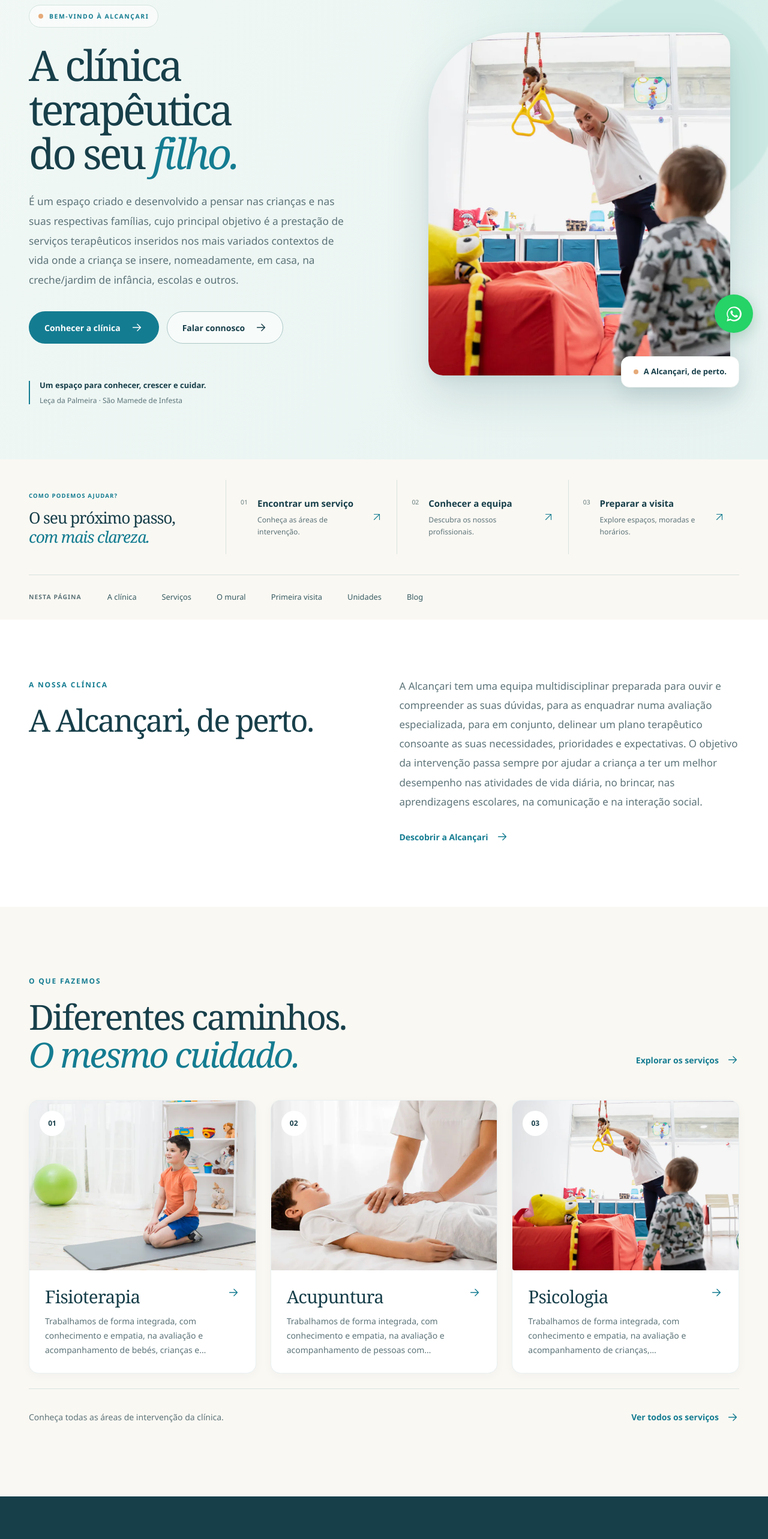
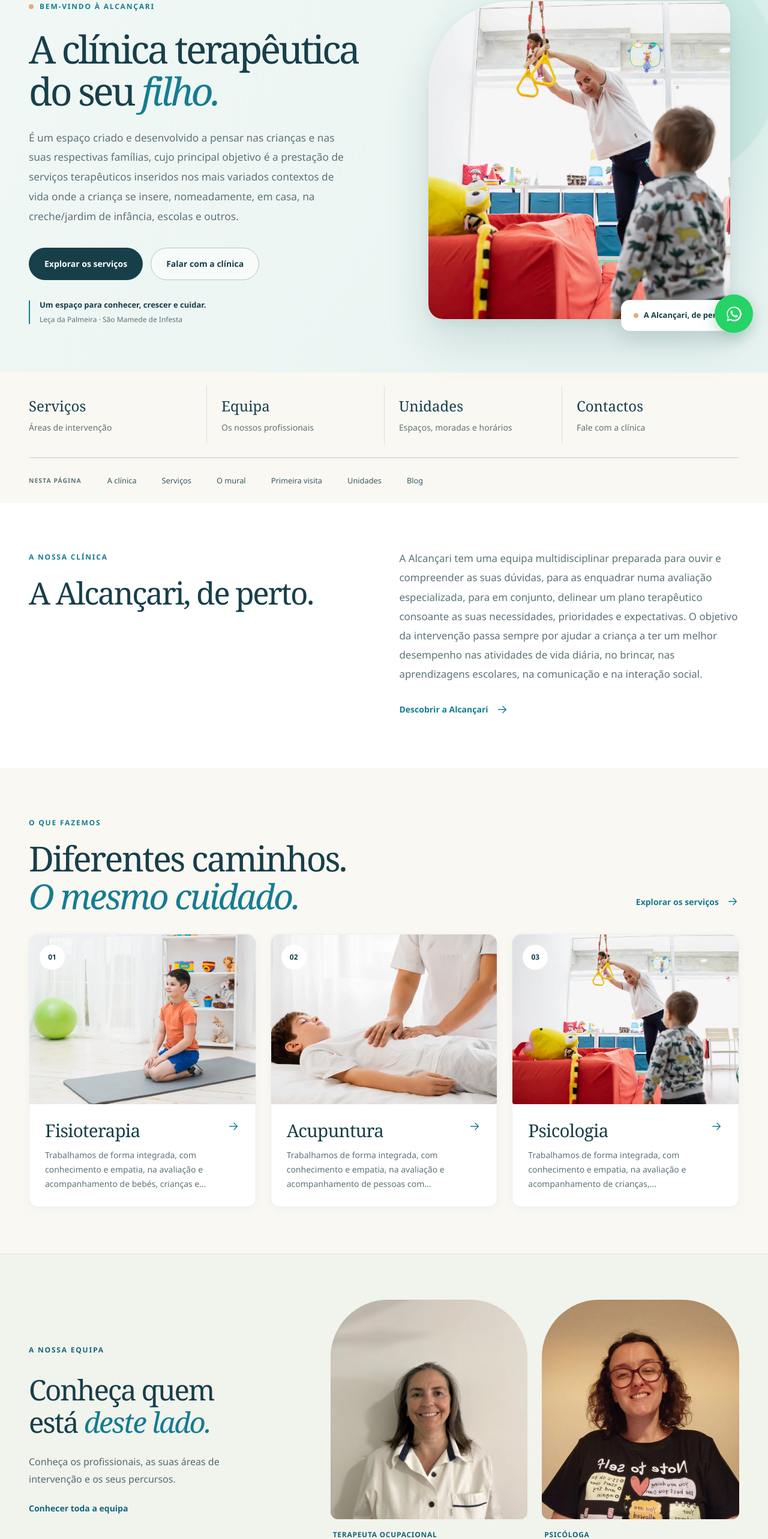
Before and after one commit to MartimMatos17/alcancari-clinic, a React (Vite) app: page / in a window 1280 px wide. Shown: the part 220-2786 px from the top of the page at 60% size. Built offline with nearby package versions, Linux system fonts and the light colour scheme.

Commit message:
design: simplificar homepage e agrupar experiências de descoberta

```diff
--- a/src/components/FirstVisitJourney.jsx
+++ b/src/components/FirstVisitJourney.jsx
@@ -24,7 +24,7 @@ function initialChecks() {
   } catch { return [] }
 }
 
-export default function FirstVisitJourney() {
+export default function FirstVisitJourney({ id = 'primeira-visita' }) {
   const [unitId, setUnitId] = useState(site.units[0]?.id || '')
   const [checked, setChecked] = useState(initialChecks)
   const [stepIndex, setStepIndex] = useState(0)
@@ -44,7 +44,7 @@ export default function FirstVisitJourney() {
   const print = () => window.print()
 
   return (
-    <section className="fv" id="primeira-visita" aria-labelledby="fv-title">
+    <section className="fv" id={id} aria-labelledby="fv-title">
       <div className="container-shell fv-shell">
         <header className="fv-head">
           <div>
--- a/src/pages/HomePage.jsx
+++ b/src/pages/HomePage.jsx
@@ -1,5 +1,4 @@
-import { lazy, Suspense, useState } from 'react'
-import DiscoveryWall from '../components/DiscoveryWall'
+import { lazy, Suspense, useEffect, useRef, useState } from 'react'
 
 import { Link } from 'react-router-dom'
 import { content, site } from '../content/site'
@@ -8,18 +7,36 @@ import usePageMeta from '../hooks/usePageMeta'
 import MediaPlaceholder from '../components/MediaPlaceholder'
 import Icon from '../components/Icon'
 import '../styles/home-redesign.css'
+import ClinicFAQ from '../components/ClinicFAQ'
+import VirtualTour from '../components/VirtualTour'
+
 const ClinicExplorer = lazy(() => import('../components/ClinicExplorer'))
-import ClinicFAQ from '../components/ClinicFAQ'
-import FirstVisitJourney from '../components/FirstVisitJourney'
-import VirtualTour from '../components/VirtualTour'
+const DiscoveryWall = lazy(() => import('../components/DiscoveryWall'))
+const FirstVisitJourney = lazy(() => import('../components/FirstVisitJourney'))
 
 export default function HomePage() {
   usePageMeta()
   const [exploreOpened, setExploreOpened] = useState(false)
+  const [wallOpened, setWallOpened] = useState(false)
+  const [visitOpened, setVisitOpened] = useState(false)
+  const connectRef = useRef(null)
+  const wallRef = useRef(null)
+  const visitRef = useRef(null)
+
+  useEffect(() => {
+    const reveal = () => {
+      const target = { '#alcancari-connect': connectRef, '#pessoas-da-alcancari': wallRef, '#primeira-visita': visitRef }[window.location.hash]?.current
+      if (target) { target.open = true; target.querySelector('summary')?.focus({ preventScroll: true }); target.scrollIntoView({ block: 'start' }) }
+    }
+    reveal()
+    window.addEventListener('hashchange', reveal)
+    return () => window.removeEventListener('hashchange', reveal)
+  }, [])
 
   const copy = content.home
   const services = getPublished(site.services)
   const posts = getPublished(site.posts).slice(0, 3)
+  const people = getPublished(site.team).filter(member => member.image).filter((member, index, all) => all.findIndex(other => other.role.toLocaleLowerCase('pt-PT') === member.role.toLocaleLowerCase('pt-PT')) === index).slice(0, 2)
 
 
   return (
@@ -47,19 +64,17 @@ export default function HomePage() {
 
             <div className="alc-home-actions">
               <Link
-                to="/clinica"
+                to="/servicos"
                 className="alc-home-button alc-home-button-primary"
               >
-                Conhecer a clínica
-                <Icon name="arrow" />
+                Explorar os serviços
               </Link>
 
               <Link
                 to="/contactos"
                 className="alc-home-button alc-home-button-outline"
               >
-                Falar connosco
-                <Icon name="arrow" />
+                Falar com a clínica
               </Link>
             </div>
 
@@ -94,8 +109,7 @@ export default function HomePage() {
       </section>
 
       <nav className="container-shell alc-home-shortcuts" aria-label="Encontre o seu ponto de partida">
-        <div className="alc-home-shortcuts__intro"><p className="alc-home-eyebrow">COMO PODEMOS AJUDAR?</p><h2>O seu próximo passo,<br /><em>com mais clareza.</em></h2></div>
-        {[{ to: '/servicos', number: '01', title: 'Encontrar um serviço', text: 'Conheça as áreas de intervenção.' }, { to: '/equipa', number: '02', title: 'Conhecer a equipa', text: 'Descubra os nossos profissionais.' }, { to: '/unidades', number: '03', title: 'Preparar a visita', text: 'Explore espaços, moradas e horários.' }].map(item => <Link key={item.to} to={item.to} className="alc-home-shortcut"><span className="alc-home-shortcut__number">{item.number}</span><span><strong>{item.title}</strong><small>{item.text}</small></span><Icon name="diagonal" /></Link>)}
+        {[{ to: '/servicos', title: 'Serviços', text: 'Áreas de intervenção' }, { to: '/equipa', title: 'Equipa', text: 'Os nossos profissionais' }, { to: '/unidades', title: 'Unidades', text: 'Espaços, moradas e horários' }, { to: '/contactos', title: 'Contactos', text: 'Fale com a clínica' }].map(item => <Link key={item.to} to={item.to} className="alc-home-shortcut"><span><strong>{item.title}</strong><small>{item.text}</small></span></Link>)}
       </nav>
 
       <nav className="container-shell alc-home-page-nav" aria-label="Explorar esta página">
@@ -178,20 +192,23 @@ export default function HomePage() {
           ))}
         </div>
 
-        <div className="alc-home-more-services">
-          <p>Conheça todas as áreas de intervenção da clínica.</p>
-          <Link to="/servicos" className="alc-home-inline-link">
-            Ver todos os serviços
-            <Icon name="arrow" />
-          </Link>
+      </section>
+      <section className="alc-home-people" aria-labelledby="home-people-title">
+        <div className="container-shell alc-home-people__layout">
+          <div className="alc-home-people__intro">
+            <p className="alc-home-eyebrow">A NOSSA EQUIPA</p>
+            <h2 id="home-people-title">Conheça quem está <em>deste lado.</em></h2>
+            <p>Conheça os profissionais, as suas áreas de intervenção e os seus percursos.</p>
+            <Link className="alc-home-inline-link" to="/equipa">Conhecer toda a equipa</Link>
+          </div>
+          <div className="alc-home-people__grid">
+            {people.map(member => <article className="alc-home-person" key={member.id}>
+              <Link className="alc-home-person__photo" to={`/equipa/${member.id}`}><MediaPlaceholder image={member.image} label={member.name} /></Link>
+              <div className="alc-home-person__body"><p>{member.role}</p><h3><Link to={`/equipa/${member.id}`}>{member.name}</Link></h3></div>
+            </article>)}
+          </div>
         </div>
       </section>
-      <DiscoveryWall />
-      {/* Alcançari Connect — descoberta e favoritos */}
-      <div className="container-shell alc-home-atlas-link"><span><strong>Prefere descobrir de outra forma?</strong><small>O Atlas reúne serviços, pessoas, espaços e leituras numa experiência visual, ao seu ritmo.</small></span><Link className="alc-home-inline-link" to="/atlas">Entrar no Atlas<Icon name="diagonal" /></Link></div>
-      <details className="alc-home-explore-optional" onToggle={event => { if (event.currentTarget.open) setExploreOpened(true) }}><summary><span><strong>Crie o seu percurso de descoberta.</strong><small>Opcional: combine conteúdos e guarde o que quer voltar a encontrar.</small></span><span aria-hidden="true">+</span></summary><Suspense fallback={<p className="container-shell" role="status">A preparar o seu percurso…</p>}>{exploreOpened && <ClinicExplorer />}</Suspense></details>
-      {/* Preparar a primeira visita */}
-      <FirstVisitJourney />
 
       {/* Unidades */}
       <section className="alc-home-units" id="os-nossos-espacos">
@@ -211,10 +228,6 @@ export default function HomePage() {
               a sua próxima visita.
             </p>
 
-            <div className="alc-home-unit-names">
-              {getPublished(site.units).map(unit => <Link key={unit.id} to={`/unidades/${unit.id}`}>{unit.name}<Icon name="diagonal" /></Link>)}
-            </div>
-
             <Link to="/unidades" className="alc-home-inline-link">
               Conhecer as unidades
               <Icon name="arrow" />
@@ -229,6 +242,13 @@ export default function HomePage() {
           />
         </div>
       </section>
+
+      <div className="container-shell alc-home-visit-wrap">
+        <details ref={visitRef} id="primeira-visita" className="alc-home-visit alc-home-explore-optional" onToggle={event => { if (event.currentTarget.open) setVisitOpened(true) }}>
+          <summary><span><strong>Preparar a primeira visita</strong><small>Um guia interativo com etapas e uma checklist para a sua visita.</small></span><span aria-hidden="true">+</span></summary>
+          <Suspense fallback={<p role="status">A preparar o guia…</p>}>{visitOpened && <FirstVisitJourney id="guia-primeira-visita" />}</Suspense>
+        </details>
+      </div>
 
       {/* Publicações do Blog */}
       <section className="container-shell alc-home-section alc-home-news" id="ideias-e-novidades">
@@ -293,7 +313,25 @@ export default function HomePage() {
         )}
       </section>
 
-            {/* Perguntas frequentes */}
+      <section className="container-shell alc-home-discover" aria-labelledby="home-discover-title">
+        <div className="alc-home-atlas-link">
+          <span><p className="alc-home-eyebrow">AO SEU RITMO</p><h2 id="home-discover-title">Há mais para <em>descobrir.</em></h2><small>Explore serviços, pessoas, espaços e leituras de outra forma.</small></span>
+          <Link className="alc-home-button alc-home-button-outline" to="/atlas">Entrar no Atlas</Link>
+        </div>
+        <div className="alc-home-discover__options">
+          <details ref={wallRef} className="alc-home-mural-optional alc-home-explore-optional" onToggle={event => { if (event.currentTarget.open) setWallOpened(true) }}>
+            <summary><span><strong>O mural da Alcançari</strong><small>Fotografias, pessoas e leituras. Escolha um olhar.</small></span><span aria-hidden="true">+</span></summary>
+            <Suspense fallback={<p role="status">A preparar o mural…</p>}>{wallOpened && <DiscoveryWall />}</Suspense>
+          </details>
+          <details ref={connectRef} className="alc-home-connect-optional alc-home-explore-optional" onToggle={event => { if (event.currentTarget.open) setExploreOpened(true) }}>
+            <summary><span><strong>Alcançari Connect</strong><small>Combine conteúdos e guarde o que quer voltar a encontrar.</small></span><span aria-hidden="true">+</span></summary>
+            <Suspense fallback={<p role="status">A preparar o seu percurso…</p>}>{exploreOpened && <ClinicExplorer />}</Suspense>
+          </details>
+        </div>
+      </section>
+
+      {/* Perguntas frequentes */}
+
       <ClinicFAQ />
 
       {/* Contactos */}
--- a/src/styles/home-redesign.css
+++ b/src/styles/home-redesign.css
@@ -936,3 +936,85 @@
 @media (max-width: 760px) { .alc-home-people__grid { gap: 16px; } .alc-home-person__photo { border-radius: 70px 70px 10px 10px; } .alc-home-person h3 { font-size: 1.4rem; } }
 @media (max-width: 560px) { .alc-home-page-nav > span { display: none; } .alc-home-page-nav { gap: 2px; } .alc-home-page-nav a { padding-inline: 13px; background: #eef3ec; } .alc-home-people__grid { grid-template-columns: 1fr; gap: 30px; } .alc-home-person { display: grid; grid-template-columns: 38% minmax(0, 1fr); align-items: center; gap: 20px; } .alc-home-person__photo { border-radius: 65px 65px 12px 12px; } .alc-home-person__photo .media-frame { aspect-ratio: .8; } .alc-home-person__body { padding: 0; } .alc-home-person__body > p { font-size: .6rem; } .alc-home-person__link { margin-top: 12px; } }
 @media (prefers-reduced-motion: reduce) { .alc-home-page-nav a, .alc-home-person__photo img { transition: none; } .alc-home-person:hover .alc-home-person__photo img { transform: none; } }
+
+/* Editorial rhythm: core information first; optional tools together. */
+.alc-home-hero-grid { padding-block: clamp(40px, 5vw, 72px); gap: clamp(32px, 5vw, 72px); }
+.alc-home-hero-copy h1 { font-size: clamp(2.65rem, 5vw, 4.9rem); line-height: 1.08; }
+.alc-home-hero-photo .media-frame { aspect-ratio: .95; }
+.alc-home-hero-foot { margin-top: 32px; }
+.alc-home-hero-copy .alc-home-eyebrow { padding: 0; border: 0; background: none; font-size: .75rem; }
+.alc-home-button-primary { background: var(--home-dark); }
+.alc-home-shortcuts { grid-template-columns: repeat(4, minmax(0, 1fr)); padding-block: 22px; border-bottom: 1px solid #d7e3df; }
+.alc-home-shortcut { min-width: 0; padding: 16px 24px; }
+.alc-home-shortcut:first-of-type { border-left: 0; padding-left: 0; }
+.alc-home-shortcut strong { font-family: var(--font-serif); font-size: 1.5rem; font-weight: 400; }
+.alc-home-shortcut small { font-size: .875rem; }
+.alc-home-about, .alc-home-units { padding-block: clamp(48px, 6vw, 80px); }
+.alc-home-section { padding-block: clamp(48px, 6vw, 80px); }
+.alc-home-section-heading { margin-bottom: 32px; }
+.alc-home-more-services { margin-top: 24px; }
+.alc-home-people { padding-block: clamp(48px, 6vw, 80px); }
+.alc-home-people__layout { display: grid; grid-template-columns: 1fr 1.6fr; gap: clamp(32px, 6vw, 80px); align-items: center; }
+.alc-home-people__intro h2 { font-size: clamp(2rem, 3.7vw, 3.3rem); margin: 16px 0 24px; }
+.alc-home-people__intro .alc-home-eyebrow { font-size: .75rem; color: #11677a; }
+.alc-home-people__grid { grid-template-columns: repeat(2, minmax(0, 1fr)); gap: 24px; }
+.alc-home-person__photo { border-radius: 96px 96px 12px 12px; }
+.alc-home-person__photo .media-frame { aspect-ratio: .9; }
+.alc-home-person__body { padding-top: 16px; }
+.alc-home-person__body > p { font-size: .75rem; color: #11677a; }
+.alc-home-person h3 { font-size: clamp(1.4rem, 2vw, 1.8rem); margin-top: 8px; }
+.alc-home-units .alc-tour { margin: 32px 0 0; padding: clamp(16px, 3vw, 32px); background: #ffffff90; border-radius: 20px; }
+.alc-home-units .alc-tour__intro h2 { font-size: 1.5rem; margin-block: 10px 16px; }
+.alc-home-units .alc-tour__units { margin: 16px 0 24px; }
+.alc-home-units .alc-tour__stage { height: clamp(240px, 37vw, 440px); }
+.alc-home-visit-wrap { margin-block: 28px 0; }
+.alc-home-discover { margin-block: 0 48px; }
+.alc-home-discover .alc-home-atlas-link { margin-bottom: 0; padding-block: 28px; border-bottom: 0; }
+.alc-home-atlas-link h2 { font-size: clamp(2rem, 3.4vw, 3rem); margin-top: 12px; }
+.alc-home-discover__options { border-block: 1px solid #cfddd5; }
+.alc-home-explore-optional { background: transparent; border: 0; scroll-margin-top: 110px; }
+.alc-home-explore-optional + .alc-home-explore-optional { border-top: 1px solid #cfddd5; }
+.alc-home-explore-optional > summary { width: 100%; padding: 24px 0; }
+.alc-home-explore-optional > summary strong { font-size: clamp(1.35rem, 2vw, 1.65rem); }
+.alc-home-explore-optional > summary small { font-size: .875rem; }
+.alc-home-explore-optional > summary:hover strong { color: #11677a; }
+.alc-home-explore-optional > summary:focus-visible { outline: 3px solid #11677a; outline-offset: 5px; }
+.alc-home-visit { border-block: 1px solid #cfddd5; }
+.alc-home-visit .fv { padding-block: 32px; background: transparent; }
+.alc-home-visit .fv-shell, .alc-home-discover .container-shell { width: 100%; }
+.alc-home-visit .fv-head { margin-bottom: 28px; }
+.alc-home-visit .fv-head h2 { font-size: 2rem; }
+.alc-home-discover .discovery-wall { border-radius: 20px; margin-bottom: 24px; padding: clamp(20px, 4vw, 40px); }
+.alc-home-discover .ac-connect { padding-top: 24px; }
+.alc-home-cta-inner { padding-block: clamp(36px, 5vw, 64px); }
+@media (max-width: 760px) {
+  .alc-home-shortcuts { grid-template-columns: repeat(2, minmax(0, 1fr)); }
+  .alc-home-shortcut, .alc-home-shortcut:first-of-type { padding: 16px; border: 0; }
+  .alc-home-shortcut:nth-child(odd) { padding-left: 0; border-right: 1px solid #d7e3df; }
+  .alc-home-shortcut:nth-child(n+3) { border-top: 1px solid #d7e3df; }
+  .alc-home-shortcut strong { font-size: 1.35rem; }
+  .alc-home-people__layout { grid-template-columns: 1fr; }
+  .alc-home-people__intro { max-width: 560px; }
+  .alc-home-people__grid { gap: 24px; }
+  .alc-home-hero-photo .media-frame { aspect-ratio: 1.2; }
+  .alc-home-hero-foot { margin-top: 28px; }
+}
+@media (max-width: 560px) {
+  .alc-home-hero-copy h1 { font-size: clamp(2.5rem, 10vw, 3.3rem); }
+  .alc-home-people__grid { grid-template-columns: 1fr; }
+  .alc-home-person { display: grid; grid-template-columns: 96px minmax(0, 1fr); gap: 20px; align-items: center; }
+  .alc-home-person__photo { border-radius: 40px 40px 10px 10px; }
+  .alc-home-person__body { padding: 0; }
+  .alc-home-person h3 { font-size: 1.5rem; }
+  .alc-home-discover .alc-home-atlas-link { gap: 20px; }
+  .alc-home-explore-optional > summary { gap: 16px; }
+  .alc-home-explore-optional > summary small { font-size: .875rem; }
+}
+
+.alc-home .alc-faq { padding-block: clamp(48px, 5vw, 64px); }
+.alc-home .alc-faq__heading { margin-bottom: 32px; }
+.alc-home .alc-faq__heading h2 { font-size: clamp(2rem, 3.4vw, 3rem); }
+.alc-home .alc-faq__item button { padding-block: 20px; }
+
+.alc-home-people__intro > p:not(.alc-home-eyebrow) { font-size: 1rem; color: #526a6e; }
+.alc-home-people__intro .alc-home-inline-link { color: #11677a; }
```
